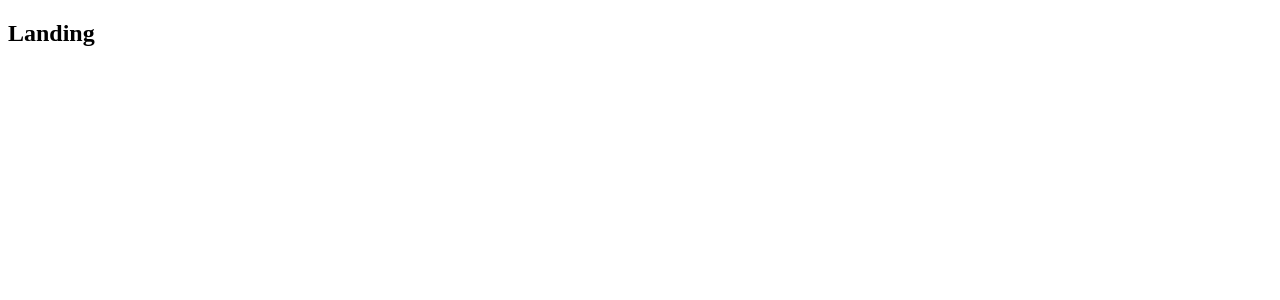
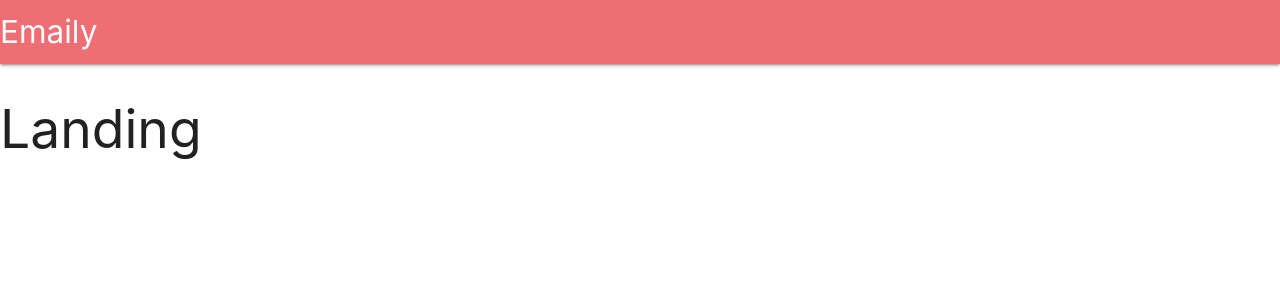
Before and after one commit to matthewhenderson15/server, a React (Create React App) app in the folder client/: page / in a window 1280 px wide. Shown: the top 300 px of the page. Built offline with nearby package versions, Linux system fonts and the light colour scheme.

Commit message:
Added materialize library; added Header class component; added new Header component to index.js

```diff
--- a/client/package.json
+++ b/client/package.json
@@ -7,6 +7,7 @@
     "@testing-library/react": "^13.3.0",
     "@testing-library/user-event": "^13.5.0",
     "http-proxy-middleware": "^2.0.6",
+    "materialize-css": "^1.0.0",
     "react": "^18.2.0",
     "react-dom": "^18.2.0",
     "react-redux": "^8.0.2",
--- a/client/src/components/App.js
+++ b/client/src/components/App.js
@@ -1,7 +1,7 @@
 import React from 'react';
 import { BrowserRouter, Route } from 'react-router-dom';
 
-const Header = () => <h2>Header</h2>;
+import Header from './Header';
 const Dashboard = () => <h2>Dashboard</h2>;
 const SurveyNew = () => <h2>SurveyNew</h2>;
 const Landing = () => <h2>Landing</h2>;
@@ -11,7 +11,10 @@
         <div>
             <BrowserRouter>
                 <div>
-                    <Route path="/" component={Landing} />
+                    <Header />
+                    <Route exact path="/" component={Landing} />
+                    <Route exact path="/surveys" component={Dashboard} />
+                    <Route path="/surveys/new" component={SurveyNew} />
                 </div>
             </BrowserRouter>
         </div>
--- /dev/null
+++ b/client/src/components/Header.js
@@ -0,0 +1,17 @@
+import React, { Component } from 'react';
+
+class Header extends Component {
+    render() {
+        return (
+            <nav>
+                <div className="nav-wrapper">
+                    <a className="left brand-logo">
+                        Emaily
+                    </a>
+                </div>
+            </nav>
+        );
+    }
+}
+
+export default Header;
--- a/client/src/index.js
+++ b/client/src/index.js
@@ -1,3 +1,4 @@
+import 'materialize-css/dist/css/materialize.min.css';
 import React from 'react';
 import ReactDOM from 'react-dom';
 import { Provider } from 'react-redux';
```
Also changed, not shown: 1 other file (tests, documents, lock files or other folders).
